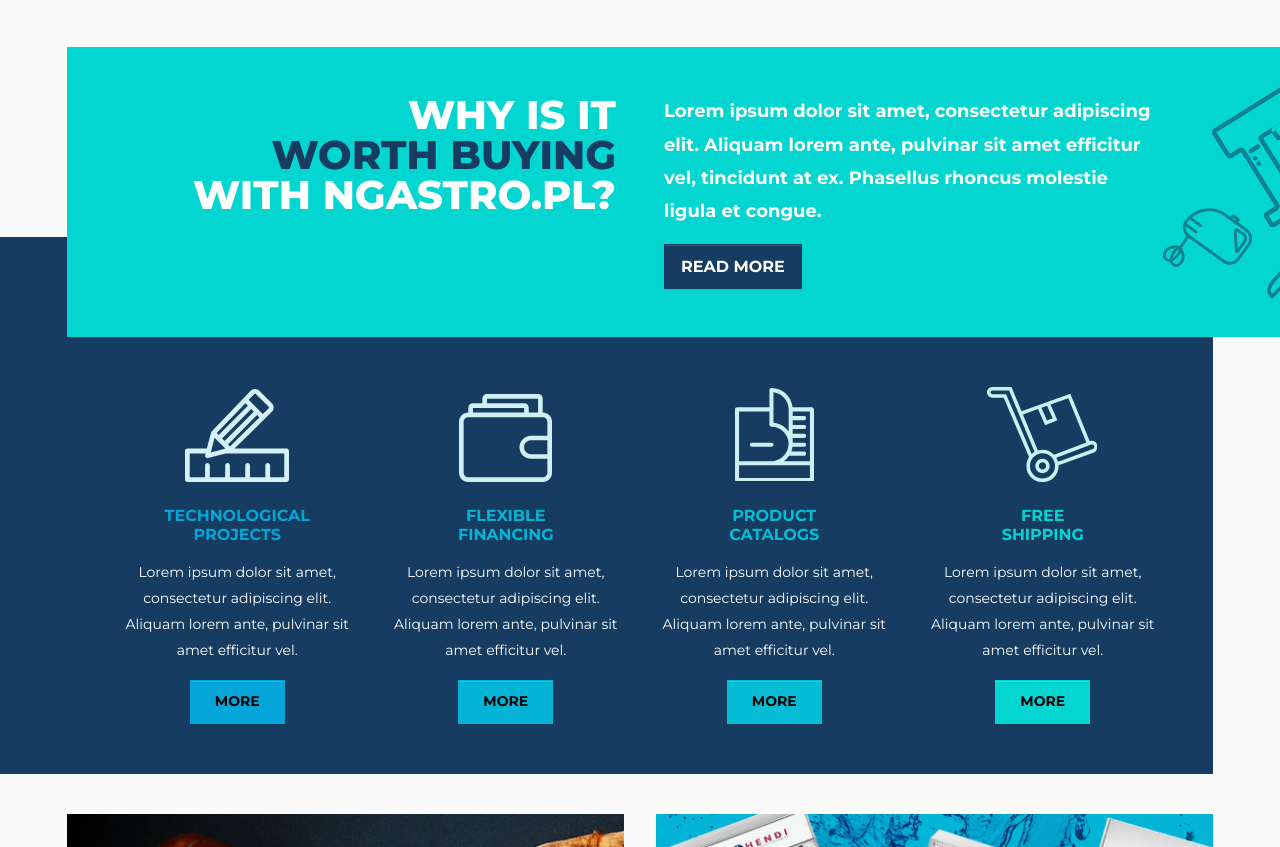
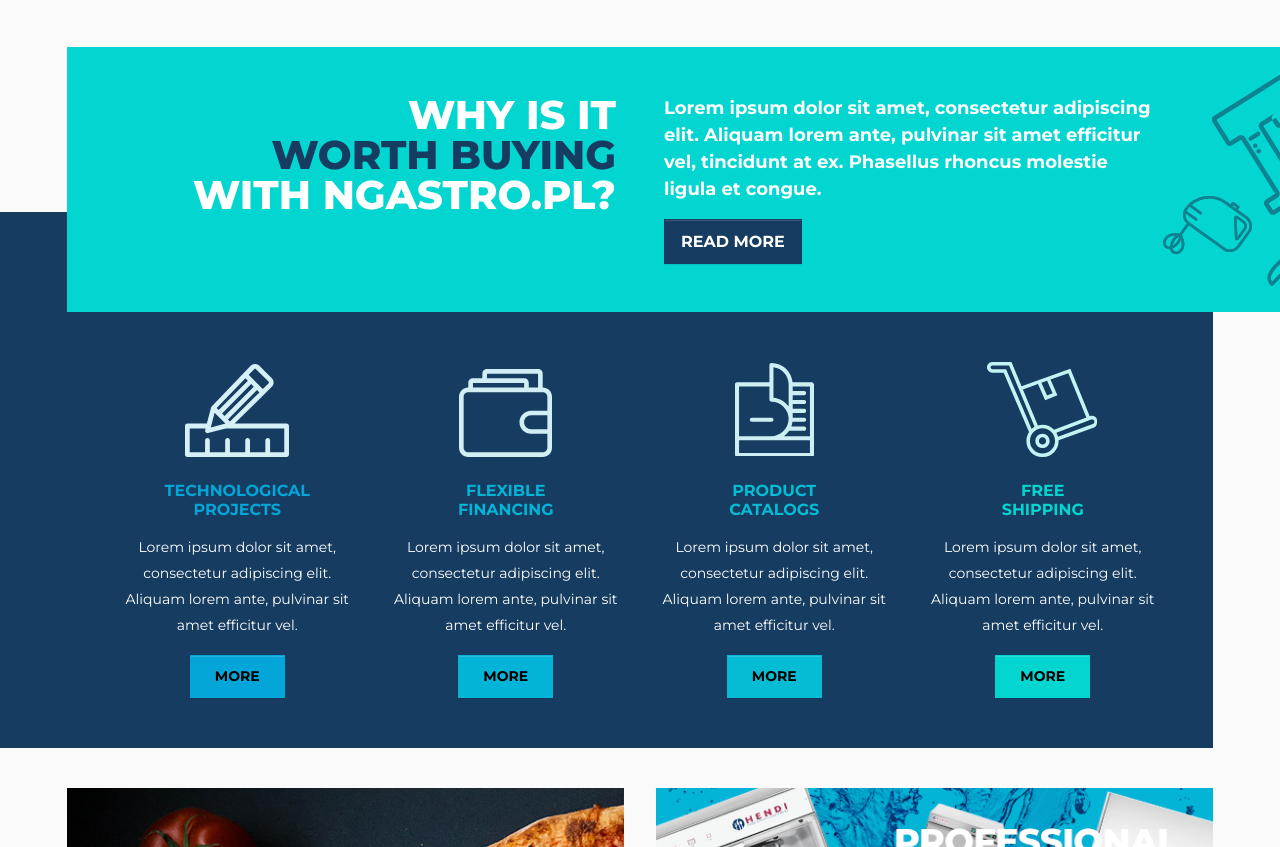
Before and after one commit to michalbialkowski/ngastro, a plain HTML site: page index.html in a window 1280 px wide. Shown: the part 1439-2286 px from the top of the page. Drawn offline with nearby package versions, Linux system fonts and the light colour scheme; files that its build step writes are made by us from their sources.

Commit message:
Update index.html

```diff
--- a/index.html
+++ b/index.html
@@ -1527,7 +1527,7 @@
                                     <h1 class="text-uppercase text-lg-end text-primary line-height-none fw--800 mb-0"><span class="text-white d-block">Why is it</span><span class="d-block">worth buying</span><span class="text-white d-block">with ngastro.pl?</span></h1>
                                 </div>
                                 <div class="col">
-                                    <p class="fw-bold text-white fs--18">Lorem ipsum dolor sit amet, consectetur adipiscing elit. Aliquam lorem ante, pulvinar sit amet efficitur vel, tincidunt at ex. Phasellus rhoncus molestie ligula et congue.<br></p>
+                                    <p class="fw-bold text-white fs--18 line-height-normal">Lorem ipsum dolor sit amet, consectetur adipiscing elit. Aliquam lorem ante, pulvinar sit amet efficitur vel, tincidunt at ex. Phasellus rhoncus molestie ligula et congue.<br></p>
                                     <div><button class="btn btn-primary text-uppercase px-3" type="button">Read more</button></div>
                                 </div>
                             </div>
```
